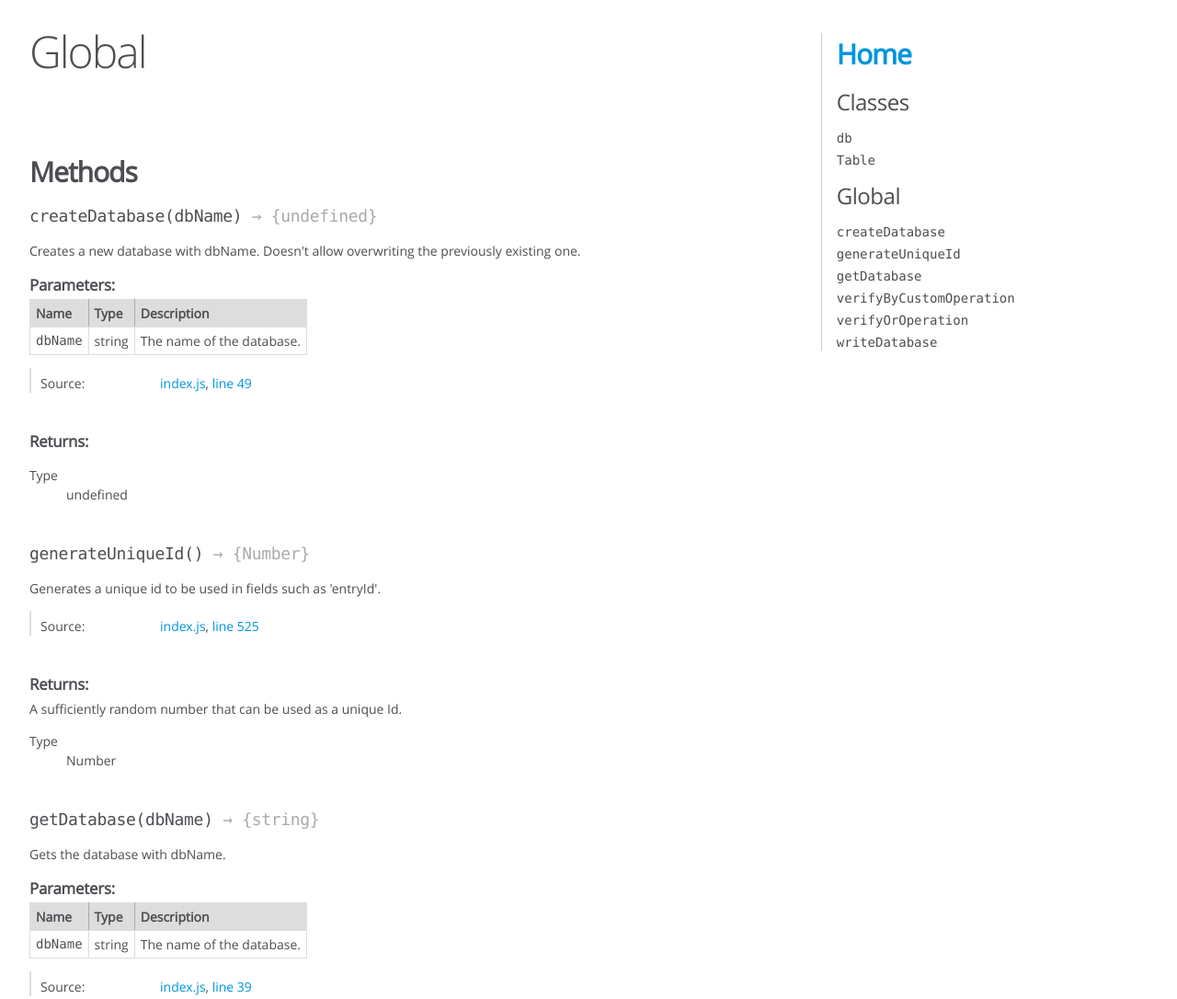
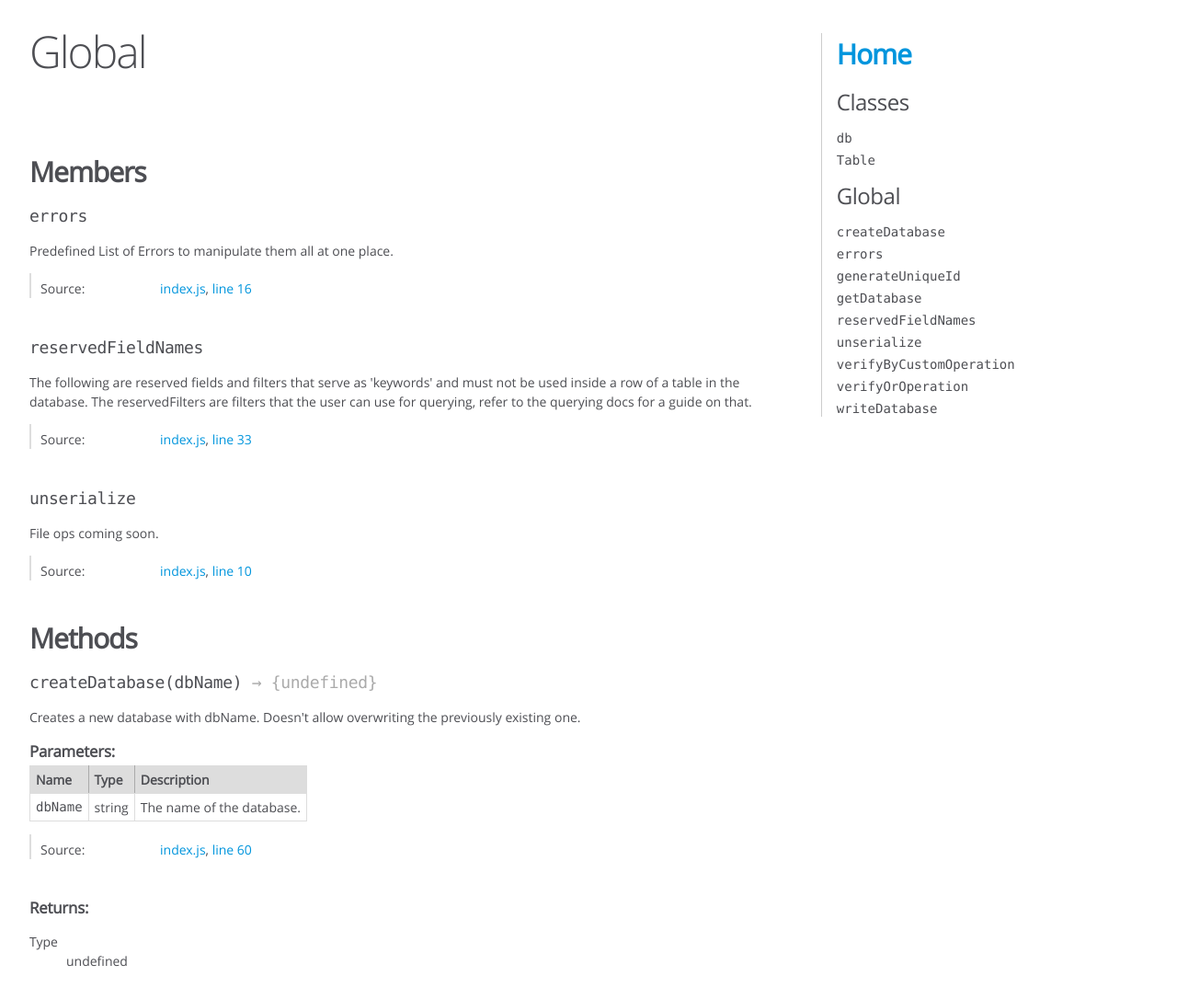
Before and after one commit to deve-sh/DoggoDB, a website: page docs/global.html in a window 1280 px wide. Shown: the top 1086 px of the page at 92% size. Drawn offline with Linux system fonts and the light colour scheme.

Commit message:
Added docs.

```diff
--- a/docs/global.html
+++ b/docs/global.html
@@ -86,6 +86,198 @@
 
 
 
+
+
+
+
+
+
+
+
+        <h3 class="subsection-title">Members</h3>
+
+
+
+<h4 class="name" id="errors"><span class="type-signature"></span>errors<span class="type-signature"></span></h4>
+
+
+
+
+<div class="description">
+    Predefined List of Errors to manipulate them all at one place.
+</div>
+
+
+
+
+
+
+
+<dl class="details">
+
+
+
+
+
+
+
+
+
+
+
+
+
+
+
+
+
+
+
+
+
+
+
+
+
+
+    <dt class="tag-source">Source:</dt>
+    <dd class="tag-source"><ul class="dummy"><li>
+        <a href="index.js.html">index.js</a>, <a href="index.js.html#line16">line 16</a>
+    </li></ul></dd>
+
+
+
+
+
+
+
+</dl>
+
+
+
+
+
+
+
+
+<h4 class="name" id="reservedFieldNames"><span class="type-signature"></span>reservedFieldNames<span class="type-signature"></span></h4>
+
+
+
+
+<div class="description">
+    The following are reserved fields and filters that serve as 'keywords' and must not be used inside a row of a table in the database.
+
+	The reservedFilters are filters that the user can use for querying, refer to the querying docs for a guide on that.
+</div>
+
+
+
+
+
+
+
+<dl class="details">
+
+
+
+
+
+
+
+
+
+
+
+
+
+
+
+
+
+
+
+
+
+
+
+
+
+
+    <dt class="tag-source">Source:</dt>
+    <dd class="tag-source"><ul class="dummy"><li>
+        <a href="index.js.html">index.js</a>, <a href="index.js.html#line33">line 33</a>
+    </li></ul></dd>
+
+
+
+
+
+
+
+</dl>
+
+
+
+
+
+
+
+
+<h4 class="name" id="unserialize"><span class="type-signature"></span>unserialize<span class="type-signature"></span></h4>
+
+
+
+
+<div class="description">
+    File ops coming soon.
+</div>
+
+
+
+
+
+
+
+<dl class="details">
+
+
+
+
+
+
+
+
+
+
+
+
+
+
+
+
+
+
+
+
+
+
+
+
+
+
+    <dt class="tag-source">Source:</dt>
+    <dd class="tag-source"><ul class="dummy"><li>
+        <a href="index.js.html">index.js</a>, <a href="index.js.html#line10">line 10</a>
+    </li></ul></dd>
+
+
+
+
+
+
+
+</dl>
 
 
 
@@ -206,7 +398,7 @@
 
     <dt class="tag-source">Source:</dt>
     <dd class="tag-source"><ul class="dummy"><li>
-        <a href="index.js.html">index.js</a>, <a href="index.js.html#line49">line 49</a>
+        <a href="index.js.html">index.js</a>, <a href="index.js.html#line60">line 60</a>
     </li></ul></dd>
 
 
@@ -312,7 +504,7 @@
 
     <dt class="tag-source">Source:</dt>
     <dd class="tag-source"><ul class="dummy"><li>
-        <a href="index.js.html">index.js</a>, <a href="index.js.html#line525">line 525</a>
+        <a href="index.js.html">index.js</a>, <a href="index.js.html#line536">line 536</a>
     </li></ul></dd>
 
 
@@ -471,7 +663,7 @@
 
     <dt class="tag-source">Source:</dt>
     <dd class="tag-source"><ul class="dummy"><li>
-        <a href="index.js.html">index.js</a>, <a href="index.js.html#line39">line 39</a>
+        <a href="index.js.html">index.js</a>, <a href="index.js.html#line50">line 50</a>
     </li></ul></dd>
 
 
@@ -676,7 +868,7 @@
 
     <dt class="tag-source">Source:</dt>
     <dd class="tag-source"><ul class="dummy"><li>
-        <a href="index.js.html">index.js</a>, <a href="index.js.html#line538">line 538</a>
+        <a href="index.js.html">index.js</a>, <a href="index.js.html#line549">line 549</a>
     </li></ul></dd>
 
 
@@ -854,7 +1046,7 @@
 
     <dt class="tag-source">Source:</dt>
     <dd class="tag-source"><ul class="dummy"><li>
-        <a href="index.js.html">index.js</a>, <a href="index.js.html#line573">line 573</a>
+        <a href="index.js.html">index.js</a>, <a href="index.js.html#line584">line 584</a>
     </li></ul></dd>
 
 
@@ -1032,7 +1224,7 @@
 
     <dt class="tag-source">Source:</dt>
     <dd class="tag-source"><ul class="dummy"><li>
-        <a href="index.js.html">index.js</a>, <a href="index.js.html#line68">line 68</a>
+        <a href="index.js.html">index.js</a>, <a href="index.js.html#line79">line 79</a>
     </li></ul></dd>
 
 
@@ -1096,13 +1288,13 @@
 </div>
 
 <nav>
-    <h2><a href="index.html">Home</a></h2><h3>Classes</h3><ul><li><a href="db.html">db</a></li><li><a href="Table.html">Table</a></li></ul><h3>Global</h3><ul><li><a href="global.html#createDatabase">createDatabase</a></li><li><a href="global.html#generateUniqueId">generateUniqueId</a></li><li><a href="global.html#getDatabase">getDatabase</a></li><li><a href="global.html#verifyByCustomOperation">verifyByCustomOperation</a></li><li><a href="global.html#verifyOrOperation">verifyOrOperation</a></li><li><a href="global.html#writeDatabase">writeDatabase</a></li></ul>
+    <h2><a href="index.html">Home</a></h2><h3>Classes</h3><ul><li><a href="db.html">db</a></li><li><a href="Table.html">Table</a></li></ul><h3>Global</h3><ul><li><a href="global.html#createDatabase">createDatabase</a></li><li><a href="global.html#errors">errors</a></li><li><a href="global.html#generateUniqueId">generateUniqueId</a></li><li><a href="global.html#getDatabase">getDatabase</a></li><li><a href="global.html#reservedFieldNames">reservedFieldNames</a></li><li><a href="global.html#unserialize">unserialize</a></li><li><a href="global.html#verifyByCustomOperation">verifyByCustomOperation</a></li><li><a href="global.html#verifyOrOperation">verifyOrOperation</a></li><li><a href="global.html#writeDatabase">writeDatabase</a></li></ul>
 </nav>
 
 <br class="clear">
 
 <footer>
-    Documentation generated by <a href="https://github.com/jsdoc/jsdoc">JSDoc 3.6.6</a> on Sat Oct 24 2020 21:16:50 GMT+0530 (India Standard Time)
+    Documentation generated by <a href="https://github.com/jsdoc/jsdoc">JSDoc 3.6.6</a> on Sun Oct 25 2020 23:43:40 GMT+0530 (India Standard Time)
 </footer>
 
 <script> prettyPrint(); </script>
```
Also changed, not shown: docs/Table.html (+3 -3 lines), docs/db.html (+14 -14 lines), docs/index.html (+2 -2 lines), docs/index.js.html (+13 -2 lines), index.js (+11 -0 lines).
